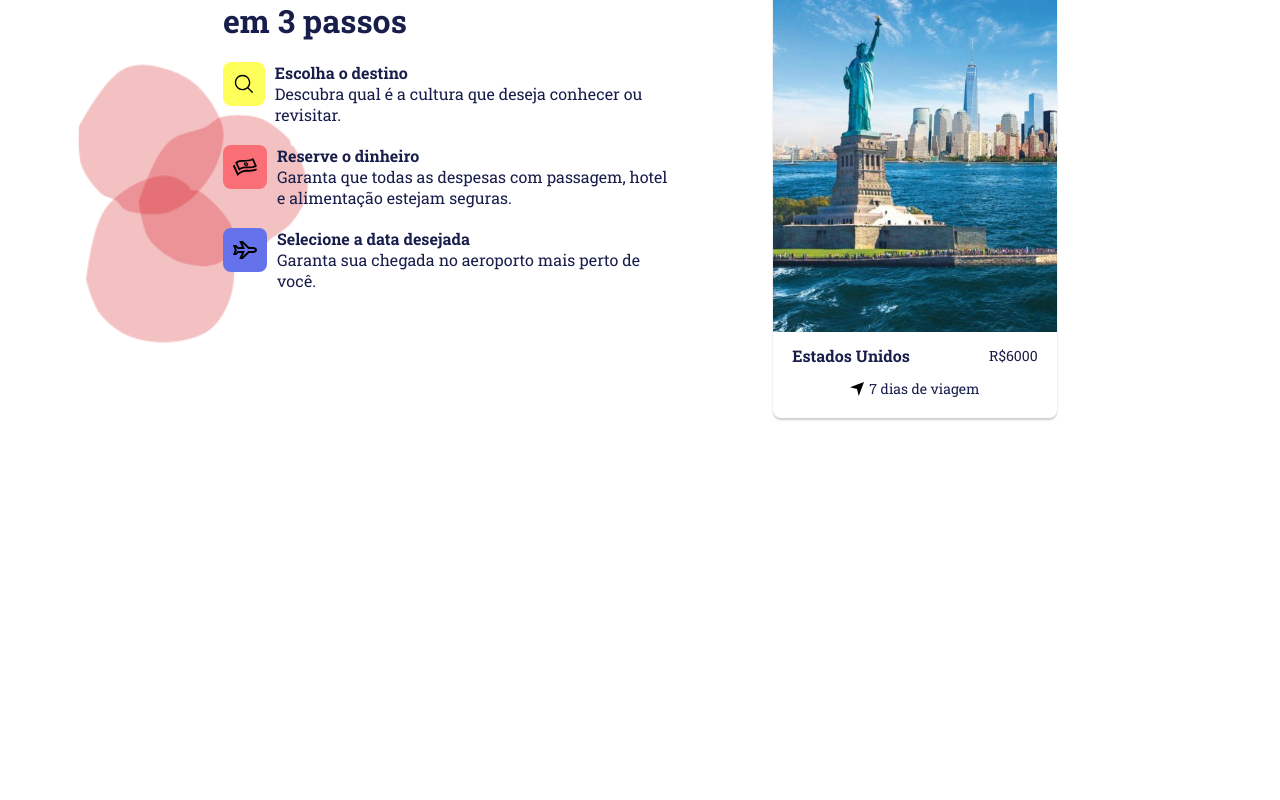
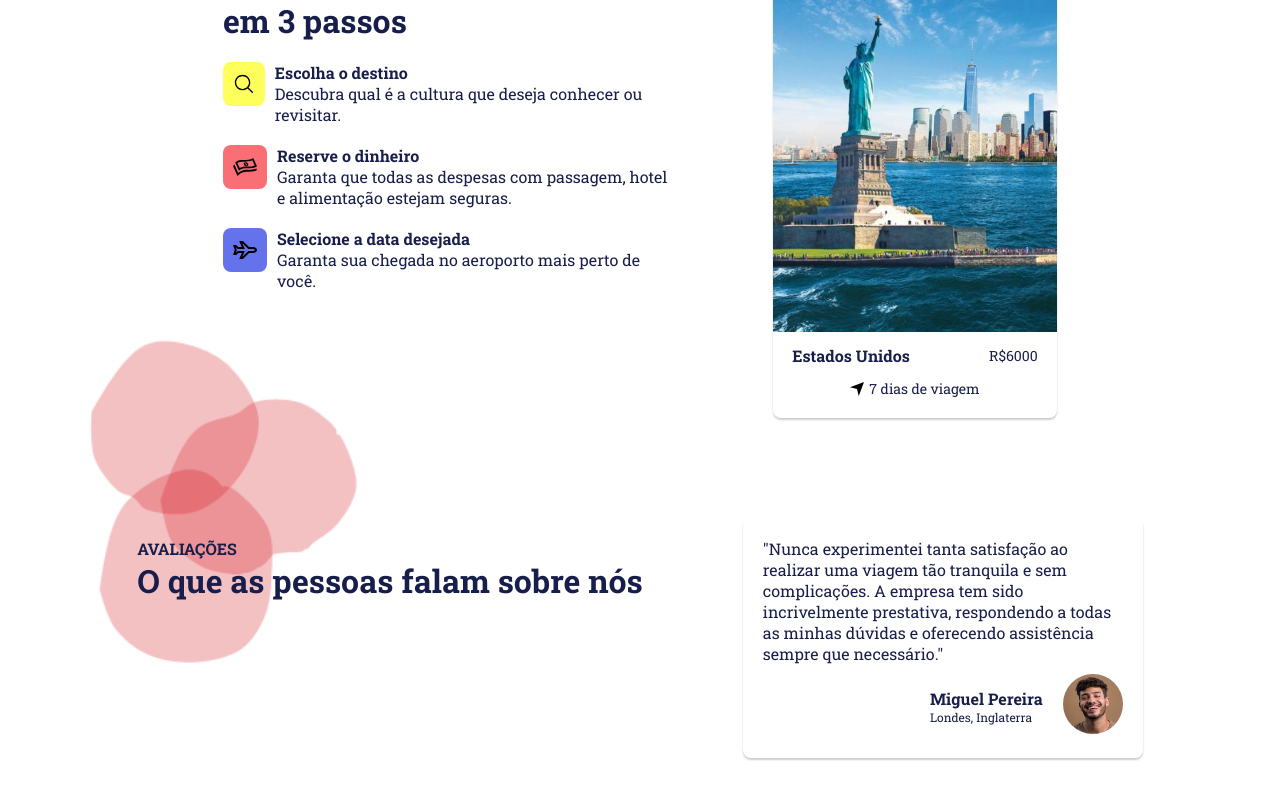
Before and after one commit to karinanuunes/travel-react, a React (Vite) app: page / in a window 1280 px wide. Shown: the part 1682-2482 px from the top of the page. Before the commit the page ends 2150 px from the top, so only its background shows below. Built offline with nearby package versions, Linux system fonts and the light colour scheme.

Commit message:
add assessment

```diff
--- a/src/App.tsx
+++ b/src/App.tsx
@@ -4,6 +4,7 @@ import "./components/button/button.css";
 import Category from "./components/category/category";
 import Destination from "./components/destination/destination";
 import Book from "./components/book/book";
+import Assessment from "./components/assessment/assessment";
 
 function App() {
   return (
@@ -12,6 +13,7 @@ function App() {
       <Category />
       <Destination />
       <Book />
+      <Assessment />
     </>
   );
 }
--- /dev/null
+++ b/src/components/assessment/assessment.css
@@ -0,0 +1,36 @@
+.assessment {
+  display: flex;
+  flex-wrap: wrap;
+  justify-content: center;
+  align-items: first baseline;
+  padding: 50px 0;
+  gap: 100px;
+}
+
+.assessment-each {
+  display: flex;
+  flex-wrap: wrap;
+  flex-direction: row-reverse;
+  gap: 10px;
+  max-width: 400px;
+  padding: 20px;
+  border-radius: 8px;
+  box-shadow: 0 2px 2px #00000033;
+}
+
+.person {
+  display: flex;
+  flex-wrap: wrap;
+  align-items: center;
+  gap: 20px;
+}
+
+.person-photo {
+  width: 60px;
+  height: 60px;
+  border-radius: 50%;
+}
+
+.person p {
+  font-size: 12px;
+}
--- /dev/null
+++ b/src/components/assessment/assessment.tsx
@@ -0,0 +1,36 @@
+import "./assessment.css";
+import homem from "../../../public/homem.jpg";
+
+const Assessment = () => {
+  return (
+    <div className="assessment">
+      <div className="assessment-content">
+        <h4>AVALIAÇÕES</h4>
+        <h1>O que as pessoas falam sobre nós</h1>
+      </div>
+      <div className="assessment-each">
+        <p>
+          "Nunca experimentei tanta satisfação ao realizar uma viagem tão
+          tranquila e sem complicações. A empresa tem sido incrivelmente
+          prestativa, respondendo a todas as minhas dúvidas e oferecendo
+          assistência sempre que necessário."
+        </p>
+        <div className="person">
+          <div className="person-details">
+            <h4>Miguel Pereira</h4>
+            <p>Londes, Inglaterra</p>
+          </div>
+          <div className="person-photos">
+            <img
+              src={homem}
+              alt="Rosto de um homem moreno rindo para foto"
+              className="person-photo"
+            />
+          </div>
+        </div>
+      </div>
+    </div>
+  );
+};
+
+export default Assessment;
```
Also changed, not shown: public/homem.jpg (added).
